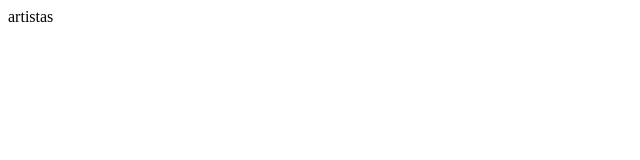
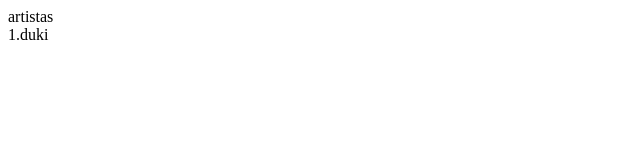
Before and after one commit to edycorro123/parcial-4, a plain HTML site: page index.html in a window 1280 px wide. Shown: the full height of the page, 0-640 px from the left. Drawn offline with Linux system fonts and the light colour scheme.

Commit message:
fourth commit

```diff
--- a/index.html
+++ b/index.html
@@ -7,6 +7,7 @@
 </head>
 <body>
     <div>artistas</div>
+    <div> 1.duki </div>
 
 </body>
 </html>
```
